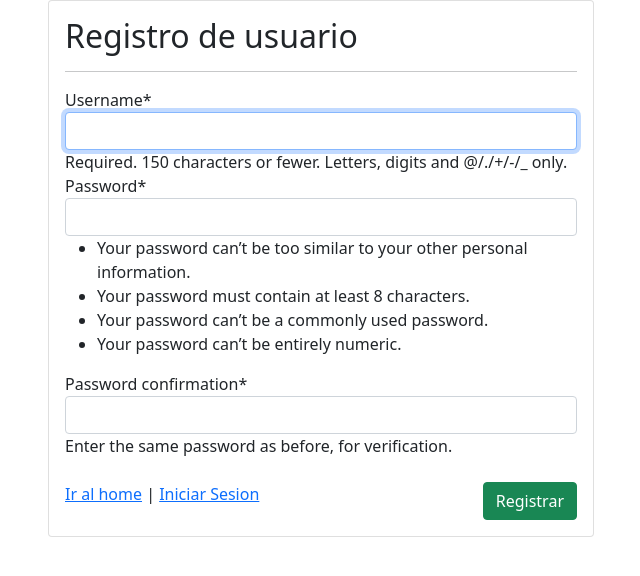
After one commit to SebastianMunozZ/Examen, a Django app: page /registro/ in a window 1280 px wide. The commit adds this page. Shown: the top 576 px of the page, without its empty margins (319-959 px from the left). Run offline with Django 4.2, Linux system fonts and the light colour scheme; parts of the project's set-up code (start-up, migrations or seed data) failed here and were passed over; some libraries are stand-ins or nearby versions.

Commit message:
se agrega inicio de sesion y registro de usuario

```diff
--- /dev/null
+++ b/migracion/core/forms.py
@@ -0,0 +1,5 @@
+from django import forms
+from django.contrib.auth.forms import UserCreationForm
+
+class CustomUserCreationForm(UserCreationForm):
+    pass
--- /dev/null
+++ b/migracion/core/templates/registration/registro.html
@@ -0,0 +1,38 @@
+<!DOCTYPE html>
+<html lang="es">
+<head>
+    <meta charset="UTF-8">
+    <meta http-equiv="X-UA-Compatible" content="IE=edge">
+    <link href="https://cdn.jsdelivr.net/npm/bootstrap@5.0.2/dist/css/bootstrap.min.css" rel="stylesheet" integrity="sha384-EVSTQN3/azprG1Anm3QDgpJLIm9Nao0Yz1ztcQTwFspd3yD65VohhpuuCOmLASjC" crossorigin="anonymous">
+    <script src="https://cdn.jsdelivr.net/npm/bootstrap@5.0.2/dist/js/bootstrap.bundle.min.js" integrity="sha384-MrcW6ZMFYlzcLA8Nl+NtUVF0sA7MsXsP1UyJoMp4YLEuNSfAP+JcXn/tWtIaxVXM" crossorigin="anonymous"></script>
+    <meta name="viewport" content="width=device-width, initial-scale=1.0">
+    <title>Registro de usuario</title>
+</head>
+<body>
+    {% load crispy_forms_tags %}
+    <div class="container">
+        <div class="row">
+            <div class="col-12 col-md-6 offset-md-3">
+                <div class="card">
+                    <div class="card-body">
+                        <h2>Registro de usuario</h2>
+                        <hr>
+                        <form action="" method="post">
+
+                            {% csrf_token %}
+
+                            {{form | crispy}}
+                            <br>
+                            <a href="{% url 'home' %}">Ir al home</a> |
+                            <a href="{% url 'login' %}">Iniciar Sesion</a>
+
+                            <input type="submit" value="Registrar" class="btn btn-success float-end">
+                        </form>
+                    </div>
+                </div>
+            </div>
+        </div>
+    </div>
+
+</body>
+</html>
--- a/migracion/core/views.py
+++ b/migracion/core/views.py
@@ -1,6 +1,10 @@
-from django.shortcuts import render
+from email import message
+from django.shortcuts import redirect, render
 import requests,json
 from .models import Donacion ,Producto
+from .forms import CustomUserCreationForm
+from django.contrib.auth import authenticate, login
+from django.contrib import messages
 
 # Create your views here.
 
@@ -40,3 +44,19 @@ def donaciones(request):
         'donaciones': datos
     }
     return render(request, 'donaciones.html', data )
+
+def registro(request):
+    data = {
+        'form': CustomUserCreationForm()
+    }
+    if request.method == 'POST':
+        formulario = CustomUserCreationForm(data = request.POST)
+        if formulario.is_valid():
+            formulario.save()
+            user = authenticate(username = formulario.cleaned_data["username"], password = formulario.cleaned_data["password1"])
+            login(request, user)
+            messages.success(request, "Te has registrado correctamente")
+            #Redirigir al Home
+            return redirect(to='home')
+        data['form'] = formulario
+    return render(request, 'registration/registro.html', data)
--- a/migracion/migracion/settings.py
+++ b/migracion/migracion/settings.py
@@ -28,6 +28,9 @@ DEBUG = True
 
 ALLOWED_HOSTS = []
 
+LOGIN_REDIRECT_URL = '/'
+LOGOUT_REDIRECT_URL = '/'
+CRISPY_TEMPLATE_PACK = 'bootstrap3'
 
 # Application definition
 
@@ -38,7 +41,8 @@ INSTALLED_APPS = [
     'django.contrib.sessions',
     'django.contrib.messages',
     'django.contrib.staticfiles',
-    'core'
+    'core',
+    'crispy_forms',
 ]
 
 MIDDLEWARE = [
--- a/migracion/migracion/urls.py
+++ b/migracion/migracion/urls.py
@@ -15,7 +15,7 @@ Including another URLconf
 """
 from django.contrib import admin
 from django.urls import path, include
-from core.views import home, contacto, tienda, nosotros, donaciones
+from core.views import home, contacto, tienda, nosotros, donaciones, registro
 
 urlpatterns = [
     path('admin/', admin.site.urls),
@@ -25,4 +25,6 @@ urlpatterns = [
     path('nosotros/', nosotros, name='nosotros'),
     path('donaciones/', donaciones, name='donaciones'),
     path('api/', include('rest_mascotas.urls')),
+    path('accounts/', include('django.contrib.auth.urls')),
+    path('registro/', registro, name='registro'),
 ]
```
Also changed, not shown: migracion/core/templates/base.html (+20 -8 lines), migracion/core/templates/registration/login.html (added, +38 -0 lines).
